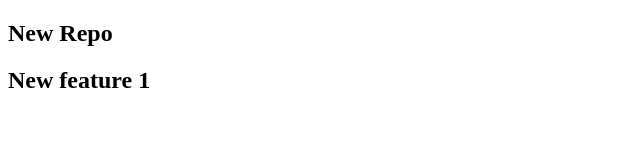
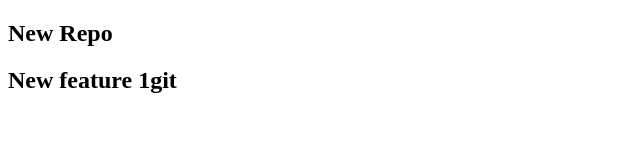
Before and after one commit to jeettcwork-design/LocalRepo, a plain HTML site: page index.html in a window 1280 px wide. Shown: the full height of the page, 0-640 px from the left. Drawn offline with Linux system fonts and the light colour scheme.

Commit message:
new data

```diff
--- a/index.html
+++ b/index.html
@@ -7,6 +7,6 @@
   </head>
   <body>
     <h2>New Repo</h2>
-    <h2>New feature 1</h2>
+    <h2>New feature 1git</h2>
   </body>
 </html>
```
